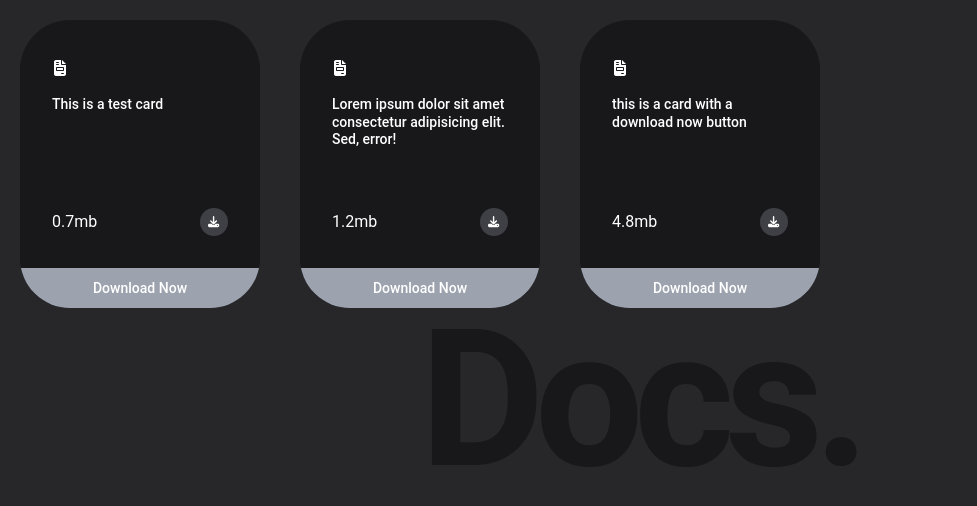
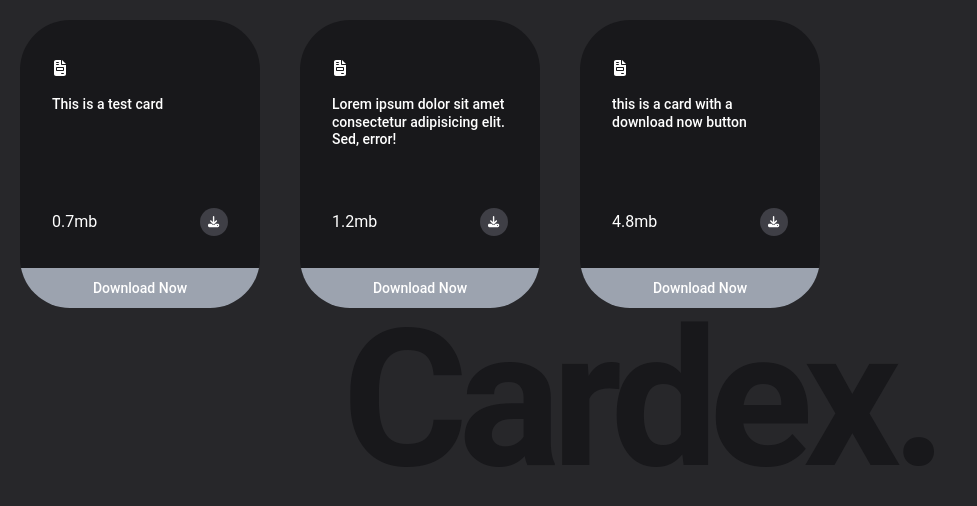
Before and after one commit to Romit77/Cardex, a React (Vite) app: page / in a window 1280 px wide. Shown: the top 506 px of the page, without its empty margins (0-977 px from the left). Built offline with nearby package versions, Linux system fonts and the light colour scheme.

Commit message:
fixed imports

```diff
--- a/src/App.jsx
+++ b/src/App.jsx
@@ -1,6 +1,5 @@
 import Background from "./Components/Background";
 import Foreground from "./Components/Foreground";
-import Card from "./Components/Card";
 
 function App() {
   return (
--- a/src/Components/Background.jsx
+++ b/src/Components/Background.jsx
@@ -3,10 +3,10 @@ function Background() {
     <>
       <div className="w-full h-screen fixed z-[2]">
         <div className="w-full py-10 flex justify-center font-semibold text-zinc-700 text-xl">
-          Docs.js
+          Cardex
         </div>
         <h1 className=" absolute top-1/2 left-1/2 text-[15vw] leading-none tracking-tighter font-semibold -translate-x-[50%] -translate-y-[50%] text-zinc-900 ">
-          Docs.
+          Cardex.
         </h1>
       </div>
     </>
```
